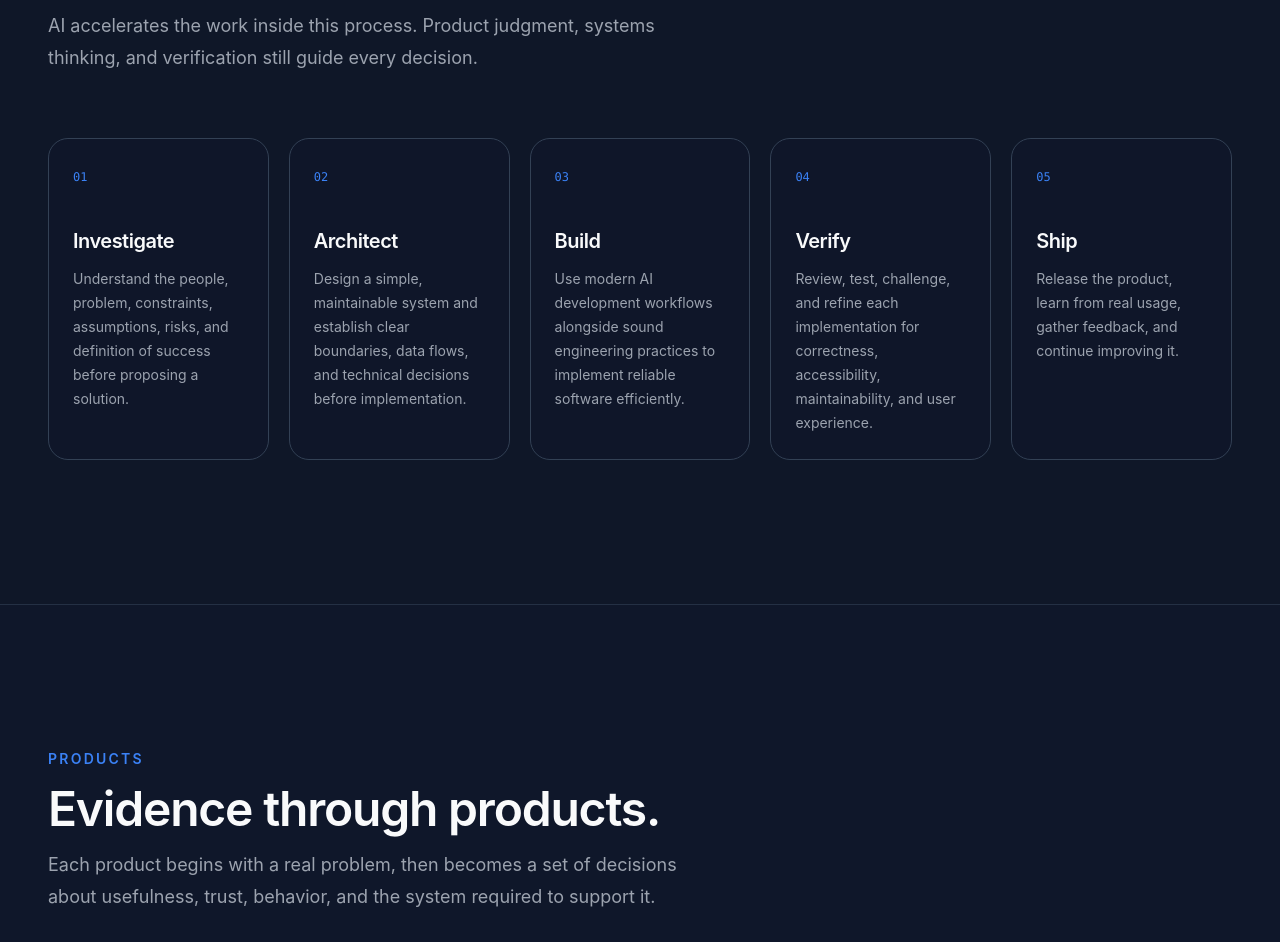
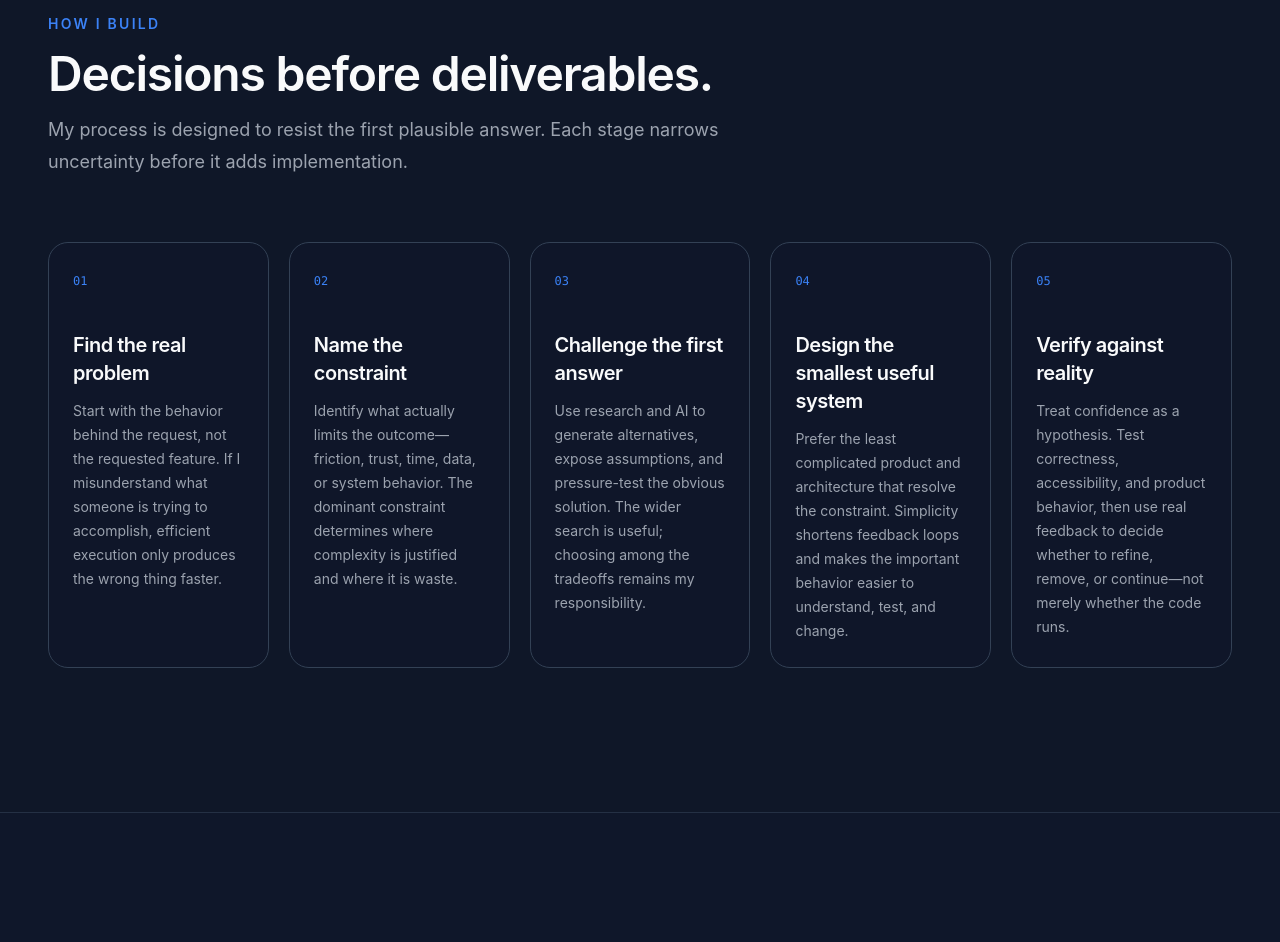
Before and after one commit to PhilBKouokam/Portfolio, a React (Vite) app in the folder philbk-portfolio/: page / in a window 1280 px wide. Shown: the part 1850-2792 px from the top of the page. Built offline with nearby package versions, Linux system fonts and the light colour scheme; no server answers.

Commit message:
feat: sharpen website around engineering judgment

```diff
--- a/philbk-portfolio/src/content/hero.js
+++ b/philbk-portfolio/src/content/hero.js
@@ -2,13 +2,13 @@ import { siteContent } from './site'
 
 export const heroContent = {
   eyebrow: 'AI-Native Full-Stack Engineer',
-  headline: ['Software is easy to build.', 'Software people use is hard to build.'],
+  headline: ['Code is easier than ever.', 'Knowing what is worth building is the real work.'],
   supportingParagraph:
-    'I combine systems thinking, modern AI development workflows, and a focus on real user problems to build thoughtful, reliable products. AI has changed how software is built—but not why people choose to use it.',
+    'I investigate the behavior behind a request, find the constraint that matters, and build the simplest system that can prove useful. AI expands the search space and accelerates execution; judgment stays accountable for what ships.',
   actions: {
     primary: { label: 'View Products' },
     secondary: { label: siteContent.resume.label },
   },
-  workflowLabel: 'AI Workflow',
-  workflow: ['Investigate', 'Architect', 'Build', 'Verify', 'Ship'],
+  workflowLabel: 'How I reason',
+  workflow: ['Problem', 'Constraint', 'Assumptions', 'Useful system', 'Evidence'],
 }
--- a/philbk-portfolio/src/content/principles.js
+++ b/philbk-portfolio/src/content/principles.js
@@ -3,44 +3,44 @@ export const principlesContent = {
     eyebrow: 'Principles',
     heading: 'The standards behind every decision.',
     description:
-      'Technology changes quickly. These principles keep the work grounded in usefulness, clarity, responsibility, and trust.',
+      'Technology changes quickly. These principles keep the reasoning grounded when the implementation options multiply.',
   },
   principles: [
     {
-      id: 'people-before-technology',
-      title: 'People before technology.',
+      id: 'person-using-system',
+      title: 'Build for the person using the system.',
       description:
-        'Technology should serve the people using the product, not become the purpose of the product.',
+        'Start with what someone is trying to accomplish and let that behavior—not the novelty of a tool—define the product.',
     },
     {
-      id: 'right-problem',
-      title: 'Solve the right problem.',
+      id: 'real-constraint',
+      title: 'Find the real constraint.',
       description:
-        'The quality of a solution depends on the quality of the question and the depth of understanding behind it.',
+        'The most important limitation is rarely the first feature request. Name it before deciding where complexity belongs.',
     },
     {
-      id: 'systems-over-shortcuts',
-      title: 'Systems outperform shortcuts.',
+      id: 'problem-before-optimization',
+      title: 'Solve the problem before optimizing the implementation.',
       description:
-        'Reliable products come from clear architecture, intentional decisions, and understanding how every part fits together.',
+        'A sophisticated system cannot rescue a weak understanding of the outcome it is meant to create.',
     },
     {
-      id: 'ai-accelerates',
-      title: 'AI accelerates engineering. It does not replace thinking.',
+      id: 'tools-expand-judgment',
+      title: 'Use tools to expand judgment, not replace it.',
       description:
-        'AI can increase speed and capability, but judgment, verification, product understanding, and responsibility remain essential.',
+        'AI can widen the search and accelerate the work; choosing the tradeoff and verifying the result remain human responsibilities.',
     },
     {
-      id: 'earn-trust',
-      title: 'Great software earns trust.',
+      id: 'simplicity-product-decision',
+      title: 'Simplicity is a product decision.',
       description:
-        'People return when a product is useful, reliable, understandable, and respectful of their time.',
+        'Removing friction, choices, and unnecessary system behavior can improve the experience more than adding another capability.',
     },
     {
-      id: 'shipping-learns',
-      title: 'Shipping is the beginning of learning.',
+      id: 'evidence-over-confidence',
+      title: 'Verify against evidence.',
       description:
-        'Real usage reveals what assumptions and prototypes cannot.',
+        'Correct code is only one test. Product behavior, accessibility, and real feedback determine whether the solution holds up.',
     },
   ],
 }
--- a/philbk-portfolio/src/content/process.js
+++ b/philbk-portfolio/src/content/process.js
@@ -1,40 +1,40 @@
 export const processContent = {
   section: {
     eyebrow: 'How I Build',
-    heading: 'Thoughtful engineering from investigation to release.',
+    heading: 'Decisions before deliverables.',
     description:
-      'AI accelerates the work inside this process. Product judgment, systems thinking, and verification still guide every decision.',
+      'My process is designed to resist the first plausible answer. Each stage narrows uncertainty before it adds implementation.',
   },
   steps: [
     {
-      id: 'investigate',
-      title: 'Investigate',
+      id: 'find-the-problem',
+      title: 'Find the real problem',
       description:
-        'Understand the people, problem, constraints, assumptions, risks, and definition of success before proposing a solution.',
+        'Start with the behavior behind the request, not the requested feature. If I misunderstand what someone is trying to accomplish, efficient execution only produces the wrong thing faster.',
     },
     {
-      id: 'architect',
-      title: 'Architect',
+      id: 'name-the-constraint',
+      title: 'Name the constraint',
       description:
-        'Design a simple, maintainable system and establish clear boundaries, data flows, and technical decisions before implementation.',
+        'Identify what actually limits the outcome—friction, trust, time, data, or system behavior. The dominant constraint determines where complexity is justified and where it is waste.',
     },
     {
-      id: 'build',
-      title: 'Build',
+      id: 'challenge-the-answer',
+      title: 'Challenge the first answer',
       description:
-        'Use modern AI development workflows alongside sound engineering practices to implement reliable software efficiently.',
+        'Use research and AI to generate alternatives, expose assumptions, and pressure-test the obvious solution. The wider search is useful; choosing among the tradeoffs remains my responsibility.',
     },
     {
-      id: 'verify',
-      title: 'Verify',
+      id: 'smallest-useful-system',
+      title: 'Design the smallest useful system',
       description:
-        'Review, test, challenge, and refine each implementation for correctness, accessibility, maintainability, and user experience.',
+        'Prefer the least complicated product and architecture that resolve the constraint. Simplicity shortens feedback loops and makes the important behavior easier to understand, test, and change.',
     },
     {
-      id: 'ship',
-      title: 'Ship',
+      id: 'verify-with-evidence',
+      title: 'Verify against reality',
       description:
-        'Release the product, learn from real usage, gather feedback, and continue improving it.',
+        'Treat confidence as a hypothesis. Test correctness, accessibility, and product behavior, then use real feedback to decide whether to refine, remove, or continue—not merely whether the code runs.',
     },
   ],
 }
--- a/philbk-portfolio/src/content/projects.js
+++ b/philbk-portfolio/src/content/projects.js
@@ -8,9 +8,9 @@ import awsServerlessEtlShot from '../assets/images/projects/aws-serverless-etl-p
 export const projectsContent = {
   section: {
     eyebrow: 'Products',
-    heading: 'Evidence through products.',
+    heading: 'The decisions behind the products.',
     description:
-      'Each product begins with a real problem, then becomes a set of decisions about usefulness, trust, behavior, and the system required to support it.',
+      'The stack is only part of the evidence. These products show how I frame a tension, choose what to simplify, and match the system to the behavior it needs to support.',
   },
   actions: {
     loomVideoLabel: '▶ Watch 2 min Demo',
@@ -47,21 +47,25 @@ export const projectsContent = {
     },
   ],
   featuredDetails: [
-    { id: 'problem', title: 'The problem', field: 'problemsSolved' },
-    { id: 'decision', title: 'Engineering decisions', field: 'architecture' },
+    { id: 'problem', title: 'Why it exists', field: 'problemsSolved' },
+    { id: 'approach', title: 'Why this approach', field: 'whyApproach' },
+    { id: 'decision', title: 'Why the system fits', field: 'architecture' },
+    { id: 'proof', title: 'What it proves', field: 'technicalProof' },
   ],
   projects: [
     {
       id: 'caloriebank', slug: 'caloriebank', title: 'CalorieBank', label: 'Flagship project',
       titleBadge: '⭐ Featured Project',
-      tagline: 'A more flexible way to think about calories across a week.',
-      description: 'The current publicly available CalorieBank web experience uses a weekly calorie-banking workflow to help people balance fitness goals with enjoying the foods they care about. It gives people a clearer, more flexible way to understand what they can eat while continuing to make progress toward their goals.',
+      tagline: 'Testing a more flexible mental model for calorie planning.',
+      description: 'The public web prototype explores weekly calorie banking as an alternative to treating every day as an isolated pass-or-fail target. It represents the currently available web experience; the separate mobile product remains evolving work.',
       technologies: ['React', 'Node.js', 'Express', 'MongoDB', 'AWS S3'], featured: true,
       liveDemo: 'https://caloriebank-pi.vercel.app/', github: 'https://github.com/PhilBKouokam/CalorieBank',
       loomVideo: 'https://www.loom.com/share/3a0f06928e004bad80cd4ae181f65d1c',
-      architecture: 'A React client with Context state connects to authenticated Express APIs, MongoDB models, and AWS S3 uploads across separate frontend and backend deployments.',
+      architecture: 'A shared weekly balance needs to stay consistent across the experience, so React Context coordinates client state while authenticated Express APIs and MongoDB own persisted records. S3 keeps uploaded files outside the application database.',
       engineeringChallenges: 'Keeping weekly calorie balances predictable across client state, authenticated API responses, and persisted user data.',
-      problemsSolved: 'Daily calorie targets can feel rigid and disconnected from how people actually plan meals, social occasions, and fitness goals across a week.',
+      problemsSolved: 'Calorie tracking often assumes identical days, while real life includes social events, favorite foods, weekends, and larger meals. That creates tension between consistency and flexibility.',
+      whyApproach: 'A banking model makes the weekly tradeoff visible: eating more on one day can be understood in the context of the week instead of framed as failure. The prototype tests whether that mental model feels clearer and less punitive.',
+      technicalProof: 'Demonstrates an authenticated full-stack workflow with explicit weekly domain state, persisted user data, file uploads, and separate frontend and backend deployments.',
       intendedOutcome: 'Give people a clearer, more flexible way to understand what they can eat while continuing to make progress toward their goals.',
       keyFeatures: ['Weekly calorie banking', 'JWT-protected REST APIs', 'AWS S3 uploads'],
       lessonsLearned: 'Reliable product behavior depends on explicit domain rules, focused UI states, and clean boundaries between client and server concerns.',
@@ -69,28 +73,32 @@ export const projectsContent = {
     },
     {
       id: 'spendwise', slug: 'spendwise', title: 'SpendWise', label: 'Featured project',
-      tagline: 'A responsive personal finance dashboard.',
-      description: 'SpendWise brings transaction tracking, spending patterns, and receipt storage into one responsive workflow, making day-to-day financial activity easier to record, understand, and revisit.',
+      tagline: 'Turning recorded transactions into usable financial context.',
+      description: 'SpendWise brings transactions, visual summaries, and receipt records into one responsive experience so financial information is easier to interpret and act on.',
       technologies: ['React', 'Node.js', 'Express', 'MongoDB', 'AWS S3'], featured: false,
       liveDemo: 'https://spendwise-two-navy.vercel.app/', github: 'https://github.com/PhilBKouokam/spendwise',
       loomVideo: 'https://www.loom.com/share/75bc2eae927b4d0d9c22ff35297a09c1',
-      architecture: 'A React dashboard connects authenticated CRUD APIs, MongoDB persistence, chart transformations, and AWS S3 receipt storage while scoping records to each account.',
+      architecture: 'Transactions are scoped to authenticated accounts because financial records require clear ownership. MongoDB fits the evolving transaction and receipt model, Recharts turns the same records into visible patterns, and S3 handles receipt files without burdening the database.',
       engineeringChallenges: 'Keeping financial summaries, chart data, receipt uploads, and authenticated CRUD workflows synchronized.',
-      problemsSolved: 'Personal finance data becomes less useful when transactions, receipts, and spending summaries live in separate places.',
+      problemsSolved: 'Recording an expense is not the same as understanding it. When transactions, receipts, and summaries are separated, people have more data but less usable visibility.',
+      whyApproach: 'The product keeps capture and interpretation together: record the transaction, preserve its receipt, then see the pattern in the same workflow. That reduces the distance between information and a decision.',
+      technicalProof: 'Demonstrates authenticated transaction CRUD, account-scoped MongoDB persistence, derived chart data, AWS S3 receipt uploads, and coordination across separate frontend and backend deployments.',
       intendedOutcome: 'Make day-to-day financial activity easier to record, understand, and revisit in one interface.',
       keyFeatures: ['Expense CRUD workflows', 'Financial charts', 'AWS S3 receipt uploads'],
       lessonsLearned: 'Financial interfaces require consistent data transformations and deliberate visual hierarchy to remain trustworthy.', screenshot: spendWiseShot, altText: 'SpendWise personal finance dashboard',
     },
     {
       id: 'habit-tracker', slug: 'habit-tracker', title: 'Habit Tracker', label: 'Featured project',
-      tagline: 'A complete MERN habit tracking application.',
-      description: 'Habit Tracker provides a direct daily workflow for creating, maintaining, and reviewing personal habits, keeping progress focused and predictable without unnecessary complexity.',
+      tagline: 'Reducing the friction between intention and repetition.',
+      description: 'Habit Tracker keeps creating a habit, recording completion, and reviewing the routine in one direct responsive workflow.',
       technologies: ['React', 'Context API', 'Node.js', 'Express', 'MongoDB'], featured: false,
       liveDemo: 'https://habit-tracker-six-murex.vercel.app/', github: 'https://github.com/PhilBKouokam/HabitTracker',
       loomVideo: 'https://www.loom.com/share/f69f4dce4b53414299a23805874cc25b',
-      architecture: 'A MERN application combines Context-based client state, authenticated Express routes, explicit CRUD API contracts, and persistent MongoDB models.',
+      architecture: 'The interaction should feel immediate, so React Context keeps completion state coherent across the client. JWT-protected Express routes and MongoDB provide a simple ownership and persistence model without adding infrastructure the product does not need.',
       engineeringChallenges: 'Keeping authenticated CRUD operations synchronized across local state, API responses, and persisted habit records.',
-      problemsSolved: 'Building consistency is harder when the act of recording progress becomes another complicated task.',
+      problemsSolved: 'A habit tool fails when tracking the routine creates enough friction to become a routine of its own. Consistency depends on making the return action clear and lightweight.',
+      whyApproach: 'The product limits the workflow to the decisions that matter each day: what the habit is and whether it was completed. Fewer steps make the tool easier to revisit instead of competing with the behavior it supports.',
+      technicalProof: 'Demonstrates JWT authentication, React Context state, habit CRUD and completion behavior, MongoDB persistence, and a responsive full-stack web experience.',
       intendedOutcome: 'Keep habit tracking focused and predictable so the product supports the routine rather than distracting from it.',
       keyFeatures: ['JWT authentication', 'CRUD REST APIs', 'React Context state'],
       lessonsLearned: 'Explicit state transitions and predictable API contracts make full-stack CRUD workflows easier to debug and maintain.', screenshot: habitTrackerShot, altText: 'Habit Tracker application dashboard',
@@ -209,6 +217,8 @@ const requiredProjectFields = [
   'keyFeatures',
   'lessonsLearned',
   'intendedOutcome',
+  'whyApproach',
+  'technicalProof',
   'screenshot',
   'altText',
 ]
@@ -224,7 +234,10 @@ function validateProjectsContent(content) {
       const value = project[field]
       const isEmptyArray = Array.isArray(value) && value.length === 0
 
-      if (value == null || value === '' || isEmptyArray) {
+      const isPrimaryProject = content.categories[0].projectIds.includes(project.id)
+      const isOptionalReasoningField = ['whyApproach', 'technicalProof'].includes(field) && !isPrimaryProject
+
+      if (!isOptionalReasoningField && (value == null || value === '' || isEmptyArray)) {
         throw new Error(`Project "${project.id || 'unknown'}" is missing required field "${field}".`)
       }
     })
--- a/philbk-portfolio/src/content/site.js
+++ b/philbk-portfolio/src/content/site.js
@@ -14,7 +14,7 @@ export const siteContent = {
     name: 'Phillip-Bryan Kouokam',
     professionalTitle: 'AI-Native Full-Stack Engineer',
     professionalSummary:
-      'Thoughtful product engineering through systems thinking, modern AI development workflows, and a focus on real user problems.',
+      'Product engineering grounded in curiosity, constraints, systems thinking, and evidence.',
   },
   contact: { email },
   links,
@@ -25,7 +25,7 @@ export const siteContent = {
   seo: {
     title: 'Phillip-Bryan Kouokam | AI-Native Full-Stack Engineer',
     description:
-      'AI-Native Full-Stack Engineer building thoughtful, production-ready products through systems thinking, modern AI development workflows, and a focus on real user problems.',
+      'AI-Native Full-Stack Engineer who investigates user behavior, reasons through constraints, and builds useful products with accountable human judgment.',
     url: siteUrl,
     locale: 'en_US',
     language: 'en',
@@ -46,9 +46,9 @@ export const siteContent = {
   pages: {
     contact: {
       eyebrow: 'Contact',
-      heading: 'Let’s build something people will enjoy using.',
+      heading: 'Let’s understand the problem before we build the answer.',
       description:
-        'You can expect thoughtful engineering, honest communication, and a consistent focus on solving the right problem well.',
+        'You can expect curiosity, honest communication, fast learning, and follow-through—from challenging the first assumption to verifying what ships.',
       linksLabel: 'Contact and professional links',
     },
     footer: {
```
Also changed, not shown: philbk-portfolio/src/components/portfolio/ProjectCard.jsx (+11 -13 lines), philbk-portfolio/src/content/about.js (+5 -4 lines).
